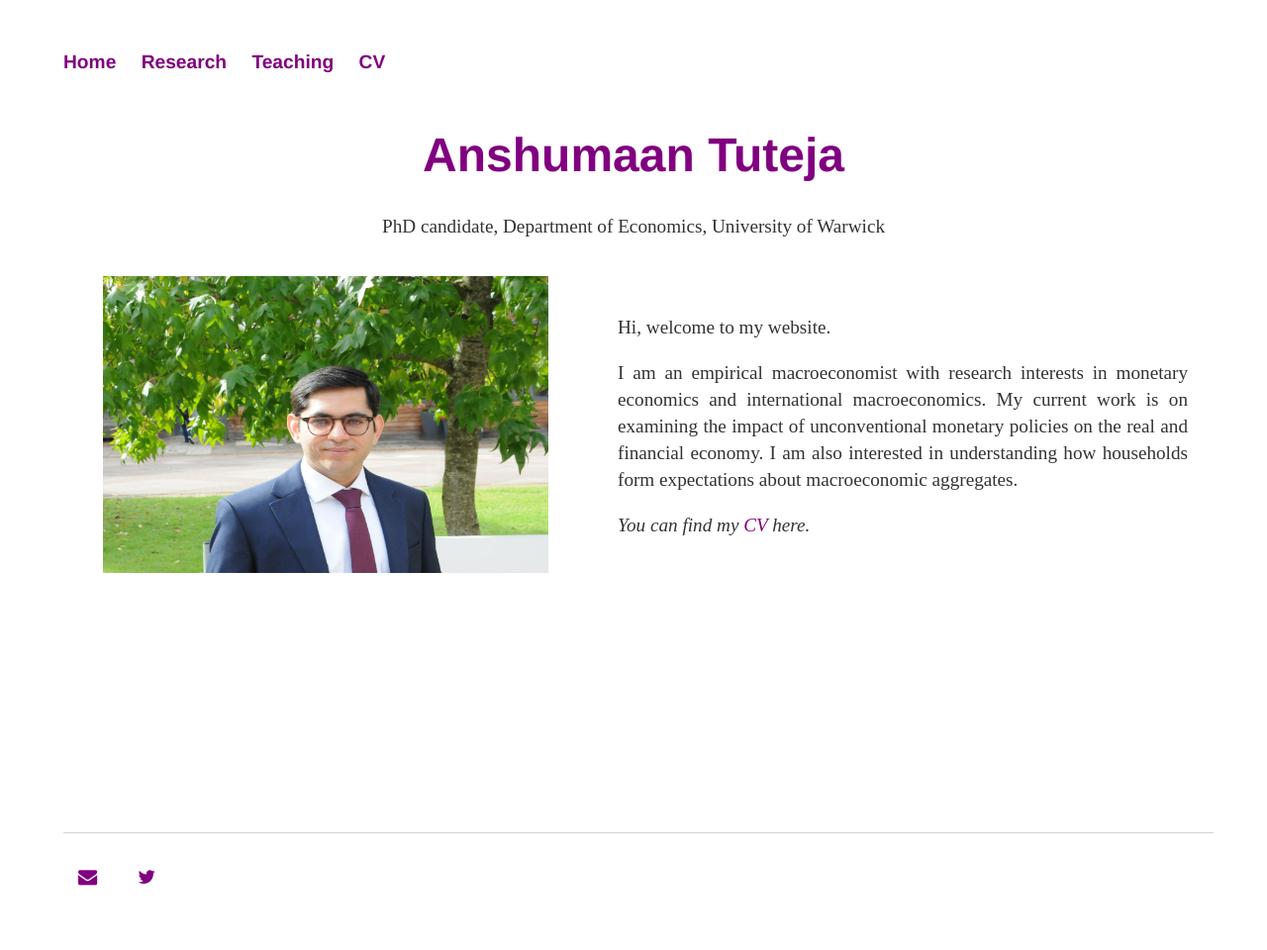
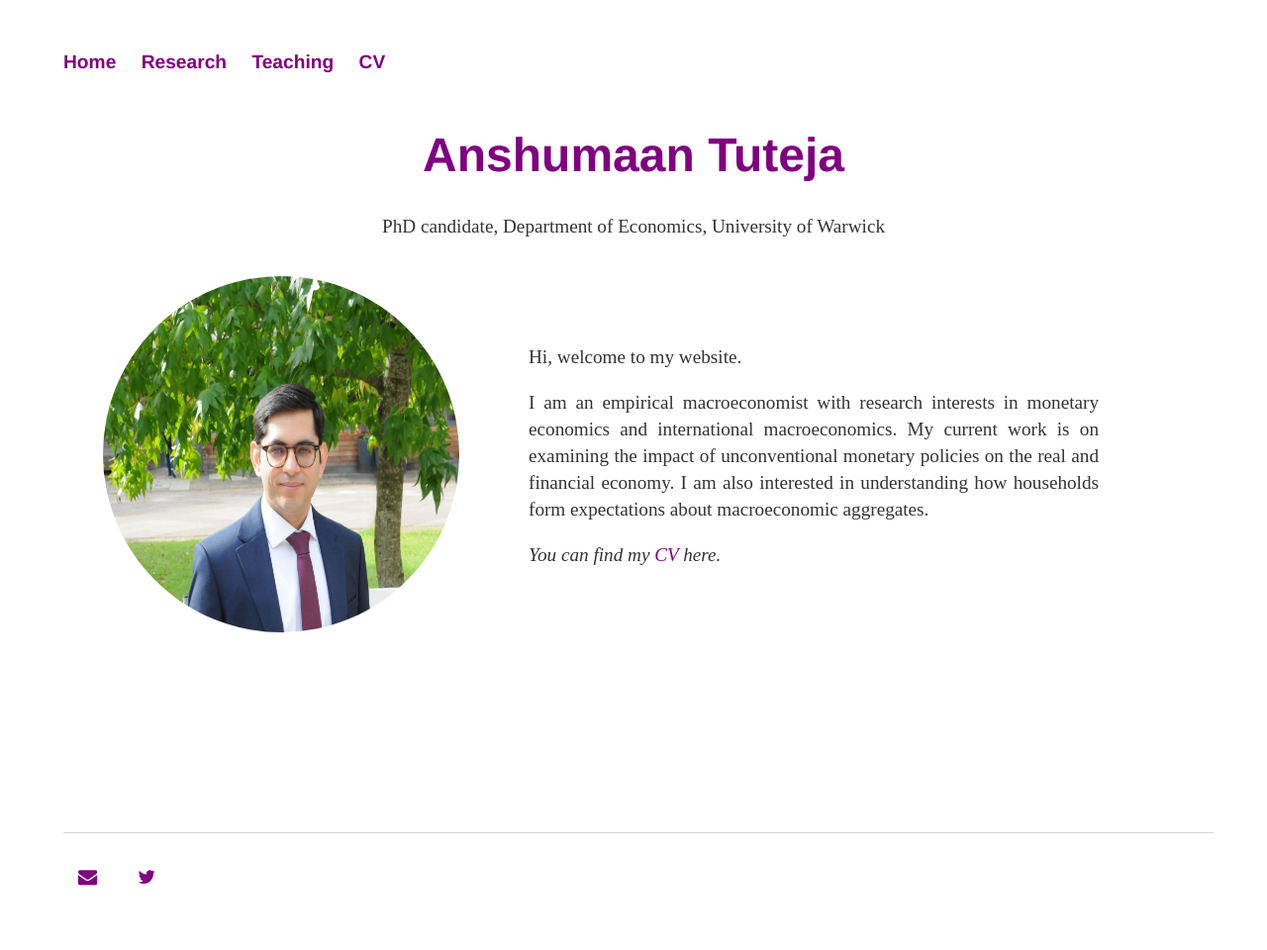
Before and after one commit to anshumaan-tuteja/anshumaan-tuteja.github.io, a Jekyll site: the page built from index.html, in a window 1280 px wide. Shown: the whole page at 99% size. Built offline with Jekyll 4.4.1, drawn with Linux system fonts in a browser that asks for light colours.

Commit message:
Update main.css

```diff
--- a/css/main.css
+++ b/css/main.css
@@ -163,9 +163,9 @@ body {
 }
 
 .homepageContent img {
-    width: 450px;
-    height: 300px;
-    #border-radius: 50%;
+    width: 360px;
+    height: 360px;
+    border-radius: 50%;
     maegin-left: 30px;
     margin-right: 30px;
 }
```
